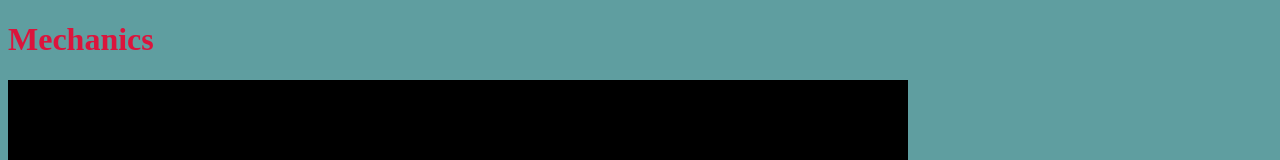
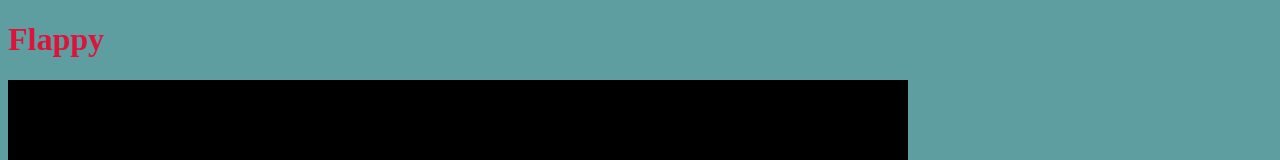
Before and after one commit to ondoheer/flappy-figure, a plain HTML site: page index.html in a window 1280 px wide. Shown: the top 160 px of the page. Drawn offline with Linux system fonts and the light colour scheme.

Commit message:
add title

```diff
--- a/index.html
+++ b/index.html
@@ -4,12 +4,12 @@
     <meta charset="UTF-8" />
     <meta name="viewport" content="width=device-width, initial-scale=1.0" />
     <meta http-equiv="X-UA-Compatible" content="ie=edge" />
-    <title>Mechanics</title>
+    <title>Flappy</title>
     <link rel="stylesheet" href="style.css" />
   </head>
 
   <body>
-    <h1>Mechanics</h1>
+    <h1>Flappy</h1>
     <section id="game">
       <canvas id="mundo" width="900px" height="600px"></canvas>
 
```
